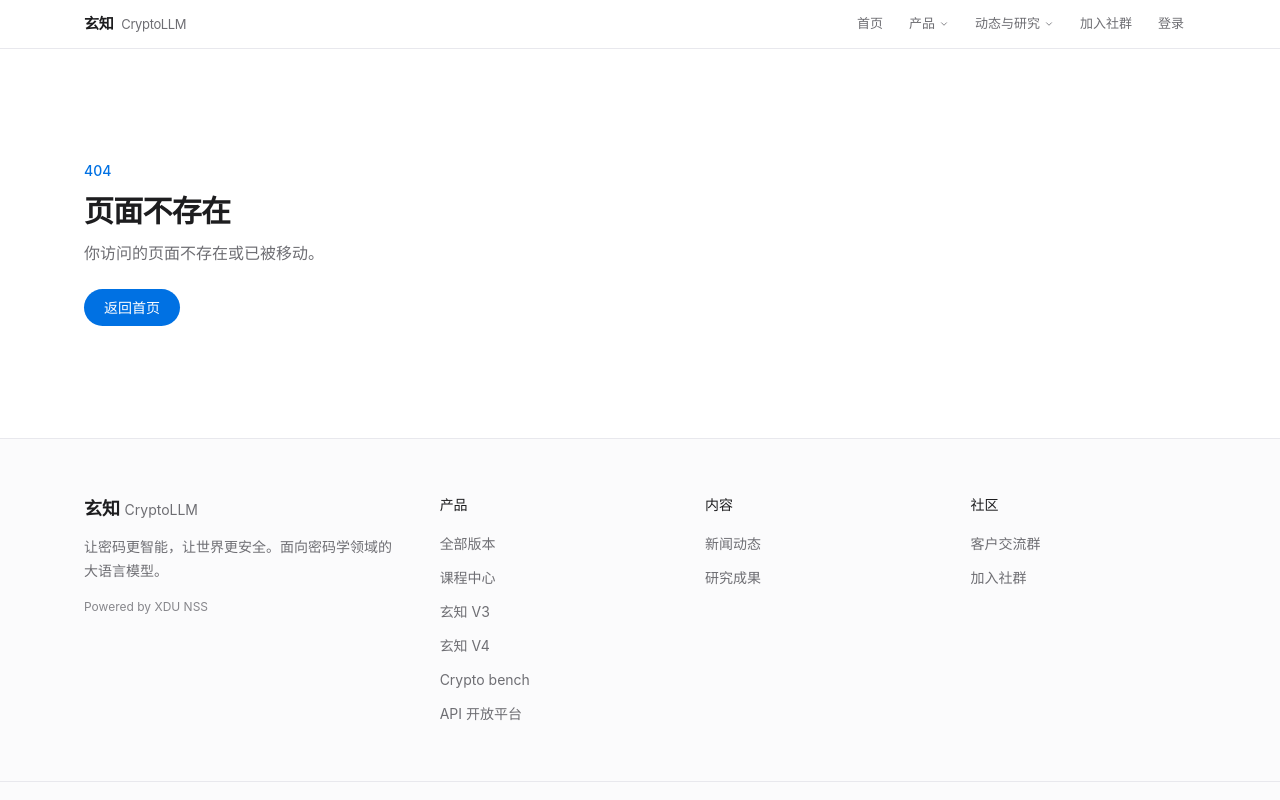
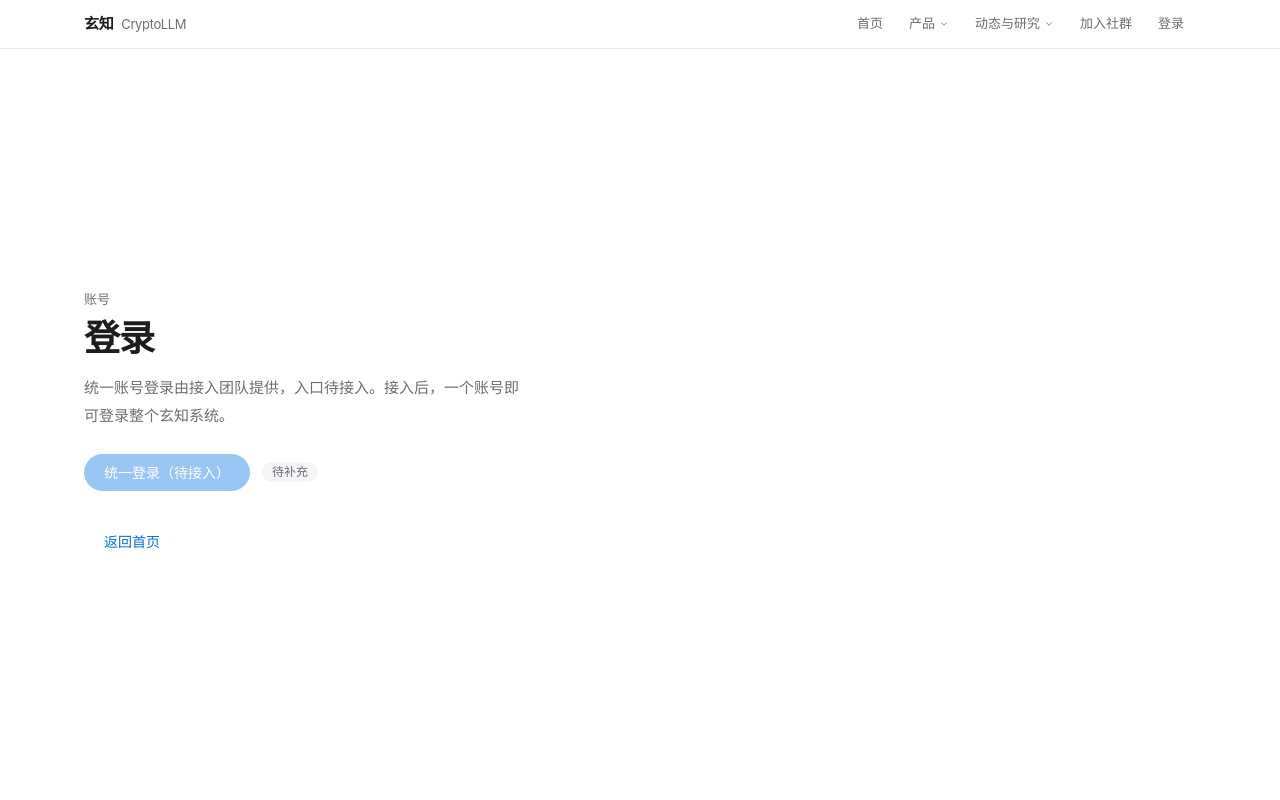
Before and after one commit to 2713498198/Cryptollm-web, a Next.js app: page /login in a window 1280 px wide. Before the commit this address had no page. Shown: the top 800 px of the page. Built offline with nearby package versions, Linux system fonts and the light colour scheme.

Commit message:
修复登录入口跳转并新增登录页

```diff
--- /dev/null
+++ b/app/login/page.tsx
@@ -0,0 +1,35 @@
+import type { Metadata } from "next";
+import { LinkButton, PlaceholderBadge } from "@/components/ui";
+
+export const metadata: Metadata = {
+  title: "登录",
+  description: "玄知统一账号登录入口。",
+  robots: { index: false, follow: false },
+};
+
+export default function LoginPage() {
+  return (
+    <div className="mx-auto flex min-h-[calc(100vh_-_3rem)] max-w-6xl items-center px-5 py-16">
+      <div className="max-w-md">
+        <div className="text-[13px] text-ink-dim">账号</div>
+        <h1 className="mt-2 text-3xl font-semibold tracking-tight text-ink md:text-4xl">
+          登录
+        </h1>
+        <p className="mt-4 text-[15px] leading-7 text-ink-dim">
+          统一账号登录由接入团队提供，入口待接入。接入后，一个账号即可登录整个玄知系统。
+        </p>
+        <div className="mt-6 flex items-center gap-3">
+          <span className="inline-flex cursor-not-allowed items-center justify-center rounded-full bg-accent px-5 py-2 text-[14px] font-medium text-white opacity-40">
+            统一登录（待接入）
+          </span>
+          <PlaceholderBadge />
+        </div>
+        <div className="mt-8">
+          <LinkButton href="/" variant="ghost">
+            返回首页
+          </LinkButton>
+        </div>
+      </div>
+    </div>
+  );
+}
--- a/components/SiteHeader.tsx
+++ b/components/SiteHeader.tsx
@@ -218,7 +218,7 @@ export default function SiteHeader() {
             加入社群
           </Link>
           <Link
-            href="/api"
+            href="/login"
             className="rounded-full px-3 py-1.5 text-[13px] text-ink-dim transition-colors hover:text-ink"
           >
             登录
@@ -306,7 +306,7 @@ export default function SiteHeader() {
               加入社群
             </Link>
             <Link
-              href="/api"
+              href="/login"
               onClick={() => setOpen(false)}
               className="rounded-lg px-3 py-2.5 text-sm text-ink-dim hover:bg-surface hover:text-ink"
             >
```
